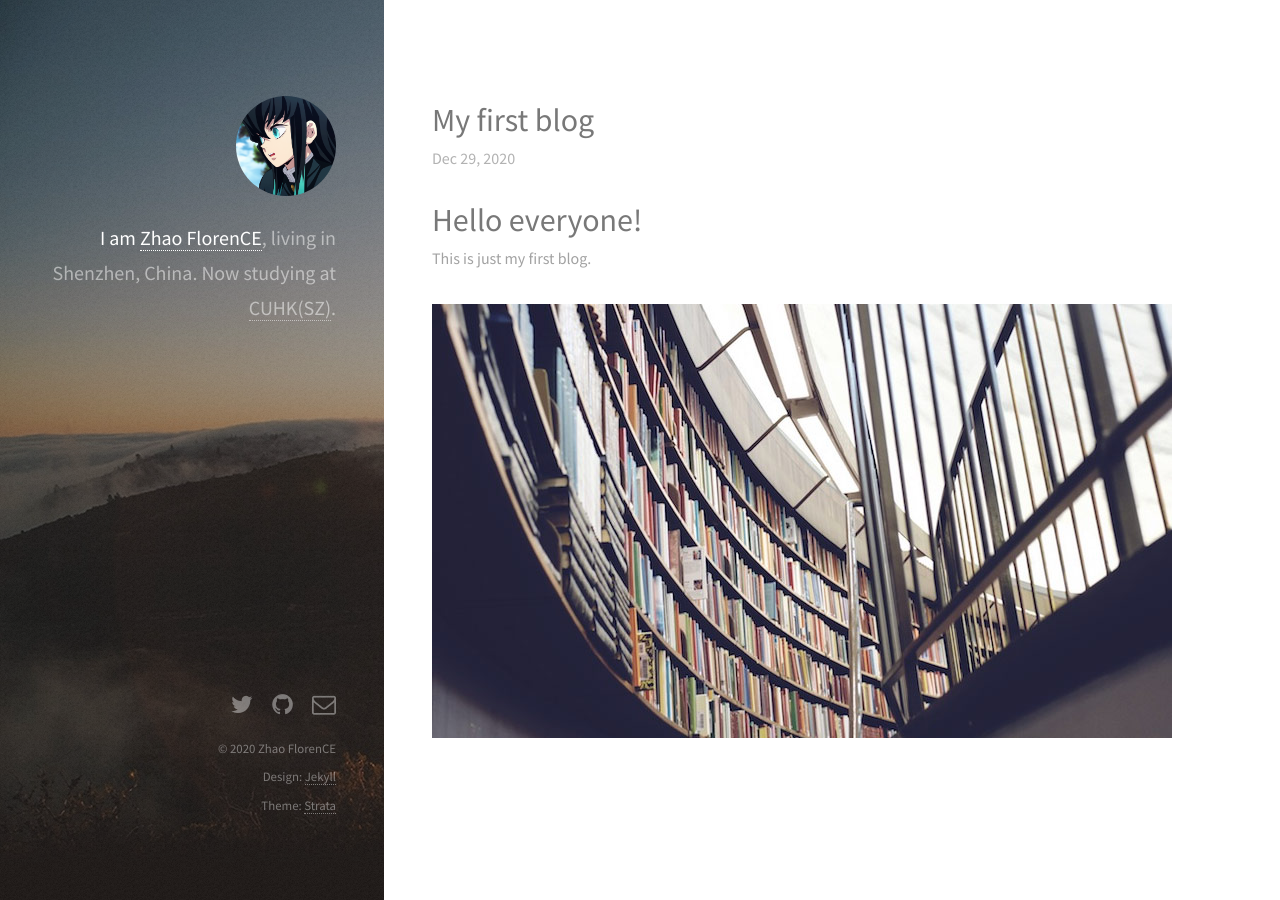
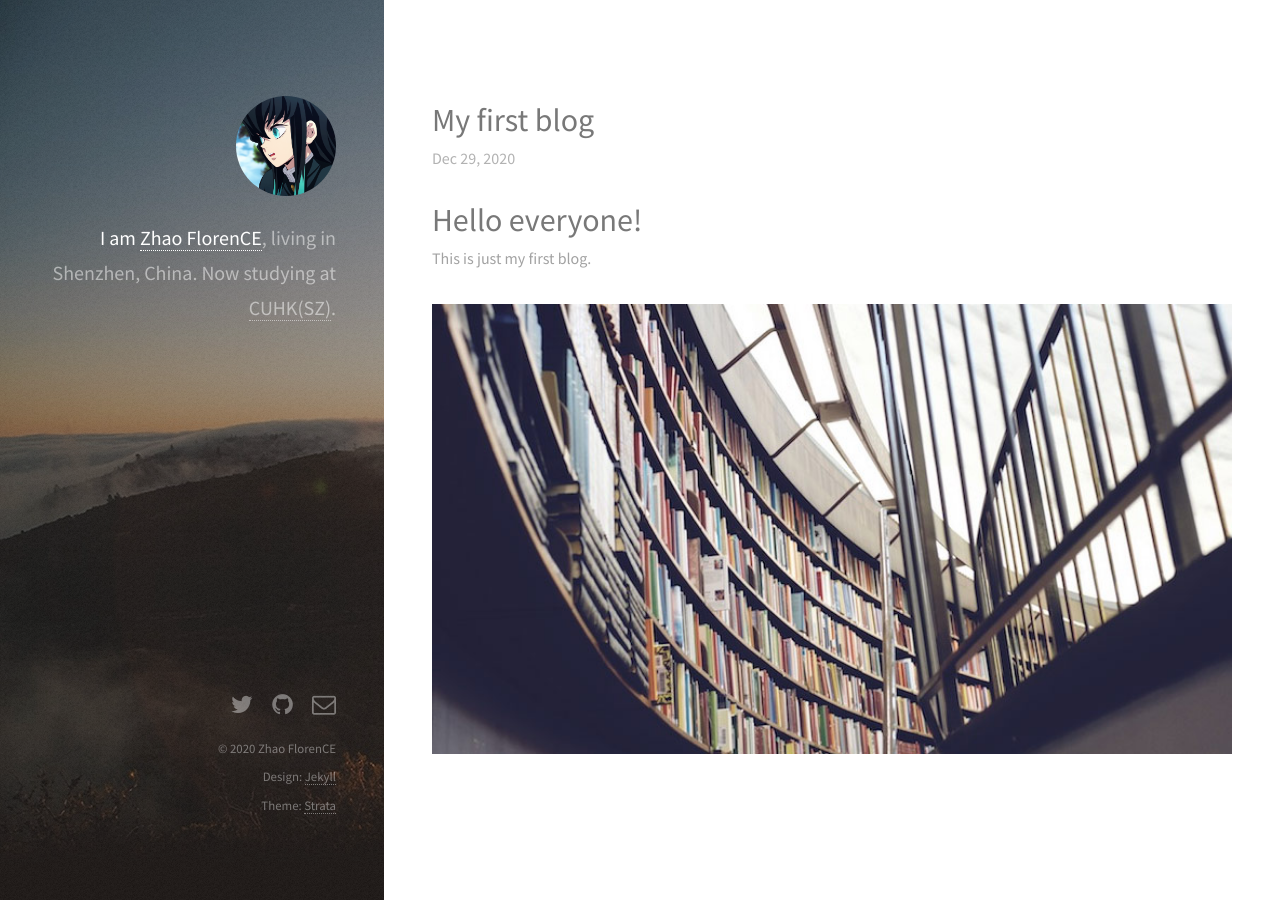
Before and after one commit to as3ert/blog, a Jekyll site: the page built from _posts/2020-12-29-my-first-blog.md, in a window 1280 px wide. Built offline with Jekyll 4.4.1, drawn with Linux system fonts in a browser that asks for light colours; nearby versions of some CDN libraries.

Commit message:
Update 2020-12-29-my-first-blog.md

```diff
--- a/_posts/2020-12-29-my-first-blog.md
+++ b/_posts/2020-12-29-my-first-blog.md
@@ -10,4 +10,4 @@ date: 2020-12-29 18:21:00
 
 This is just my first blog.
 
-![](/images/fulls/03.jpg){: width="740" height="434"}
+![](/images/fulls/03.jpg){: width="800" height="450"}
```
